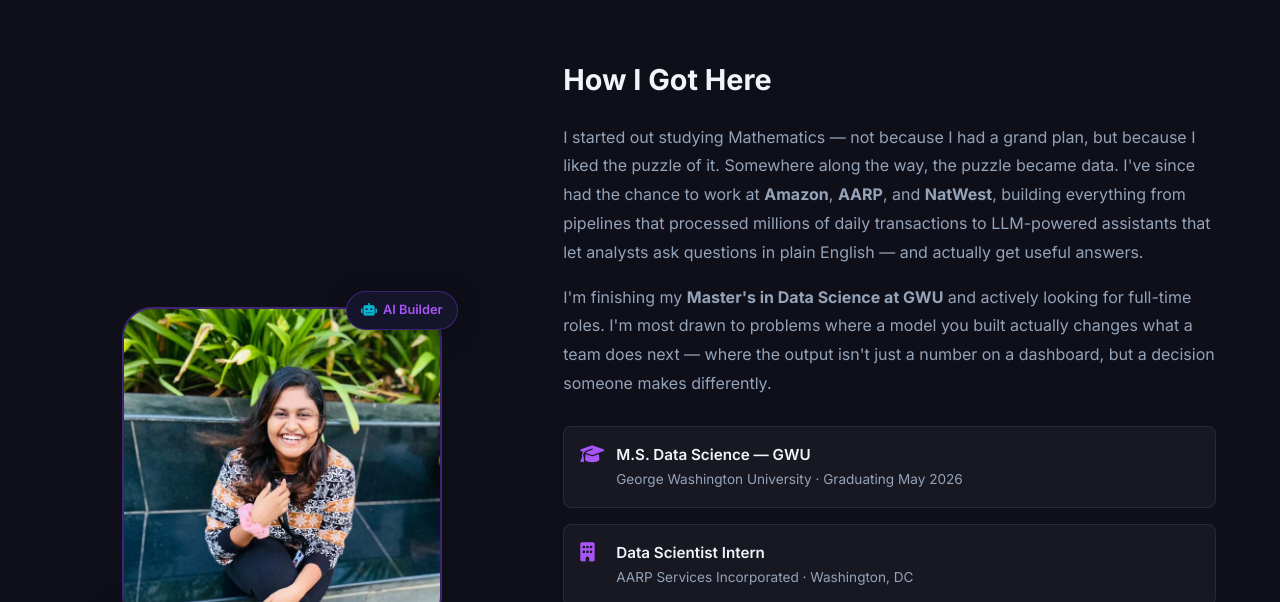
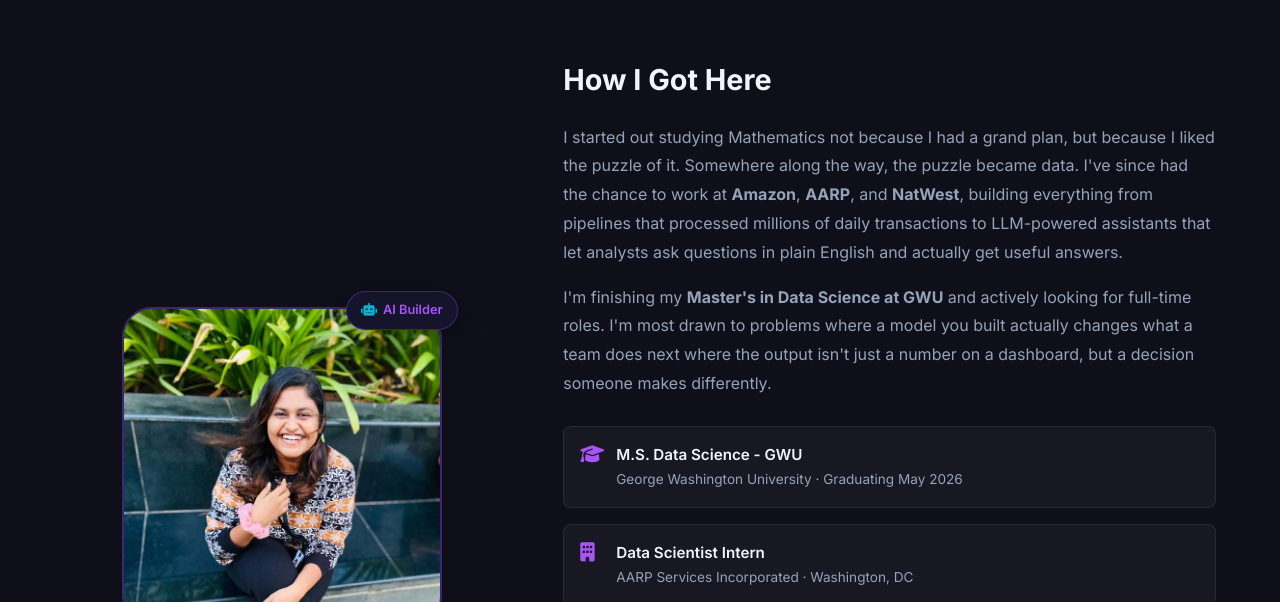
Before and after one commit to DarsiniLakshmiah/my_website, a plain HTML site: page index.html in a window 1280 px wide. Shown: the part 1014-1616 px from the top of the page. Drawn offline with Linux system fonts and the light colour scheme.

Commit message:
Update index.html

```diff
--- a/index.html
+++ b/index.html
@@ -98,21 +98,21 @@
                 <div class="about-content">
                     <h3 class="about-heading">How I Got Here</h3>
                     <p class="about-text">
-                        I started out studying Mathematics — not because I had a grand plan, but because I liked the puzzle of it.
+                        I started out studying Mathematics not because I had a grand plan, but because I liked the puzzle of it.
                         Somewhere along the way, the puzzle became data. I've since had the chance to work at <strong>Amazon</strong>,
                         <strong>AARP</strong>, and <strong>NatWest</strong>, building everything from pipelines that processed millions
-                        of daily transactions to LLM-powered assistants that let analysts ask questions in plain English — and actually get useful answers.
+                        of daily transactions to LLM-powered assistants that let analysts ask questions in plain English and actually get useful answers.
                     </p>
                     <p class="about-text">
                         I'm finishing my <strong>Master's in Data Science at GWU</strong> and actively looking for full-time roles.
-                        I'm most drawn to problems where a model you built actually changes what a team does next — where the output isn't
+                        I'm most drawn to problems where a model you built actually changes what a team does next where the output isn't
                         just a number on a dashboard, but a decision someone makes differently.
                     </p>
                     <div class="about-highlights">
                         <div class="highlight-card">
                             <i class="fas fa-graduation-cap"></i>
                             <div>
-                                <h4>M.S. Data Science — GWU</h4>
+                                <h4>M.S. Data Science - GWU</h4>
                                 <p>George Washington University · Graduating May 2026</p>
                             </div>
                         </div>
```
